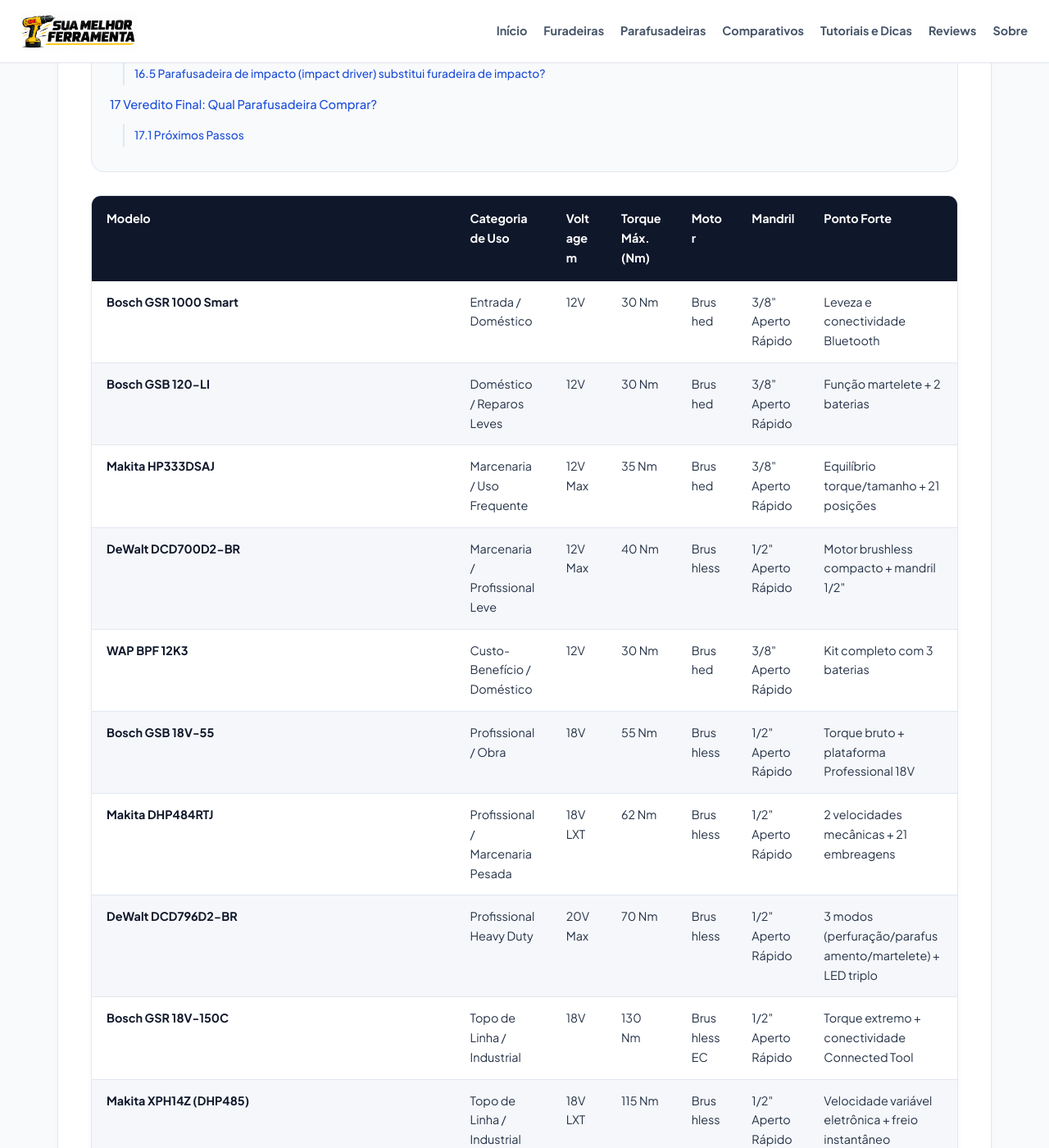
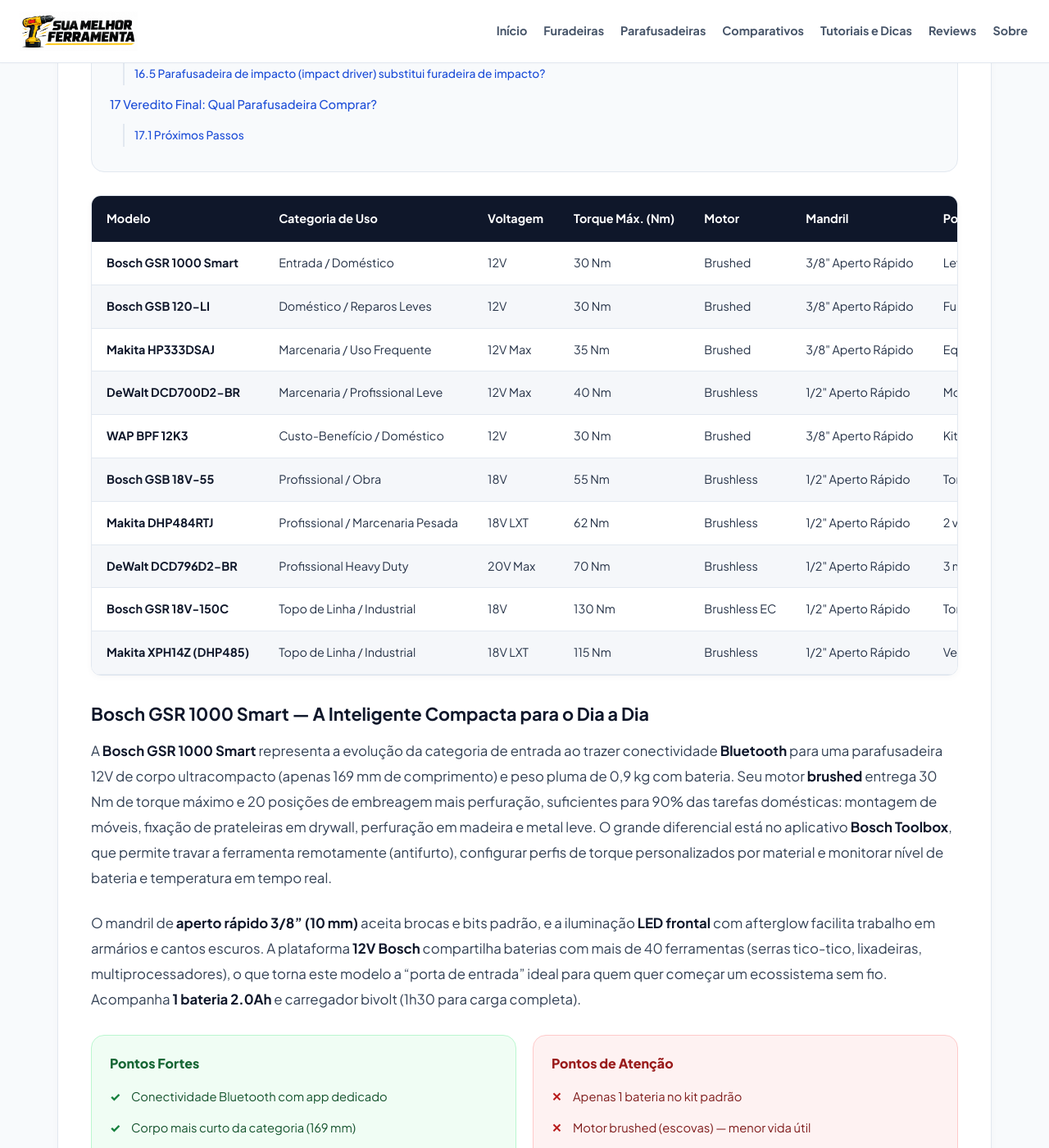
Before and after one commit to membroequipe/SiteReview, a Jekyll site: the page built from _posts/2026-10-22-qual-a-melhor-parafusadeira.md, in a window 1280 px wide and 1400 px high, scrolled down 2441 px. Shown: the whole window at 82% size. Built offline with Jekyll 4.4.1, drawn with Linux system fonts in a browser that asks for light colours.

Commit message:
Update style.css

```diff
--- a/assets/css/style.css
+++ b/assets/css/style.css
@@ -2465,3 +2465,34 @@
     overflow-wrap: anywhere;
   }
 }
+
+
+/* =========================================
+   CORREÇÃO: TABELAS COMPARATIVAS LARGAS
+   Preserva as fichas técnicas de 2 colunas
+   ========================================= */
+
+.post-content .specs-table-wrapper > table.specs-table:not(.table-two-columns) {
+    width: max-content !important;
+    min-width: 100%;
+    table-layout: auto;
+}
+
+.post-content .specs-table-wrapper > table.specs-table:not(.table-two-columns) th,
+.post-content .specs-table-wrapper > table.specs-table:not(.table-two-columns) td {
+    width: auto;
+    min-width: 105px;
+    word-break: normal;
+    overflow-wrap: normal;
+    white-space: normal;
+}
+
+.post-content .specs-table-wrapper > table.specs-table:not(.table-two-columns) th:first-child,
+.post-content .specs-table-wrapper > table.specs-table:not(.table-two-columns) td:first-child {
+    min-width: 180px;
+}
+
+.post-content .specs-table-wrapper > table.specs-table:not(.table-two-columns) th:last-child,
+.post-content .specs-table-wrapper > table.specs-table:not(.table-two-columns) td:last-child {
+    min-width: 220px;
+}
```
